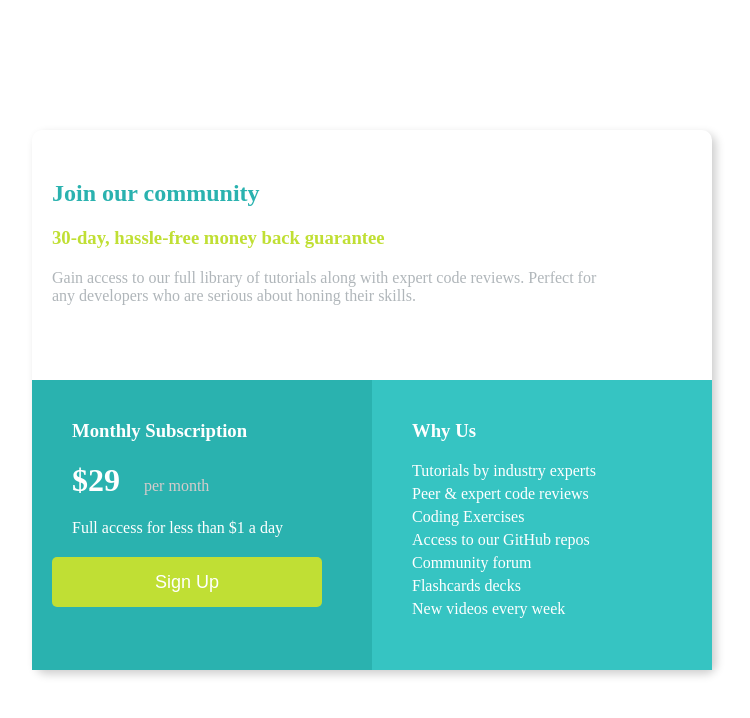
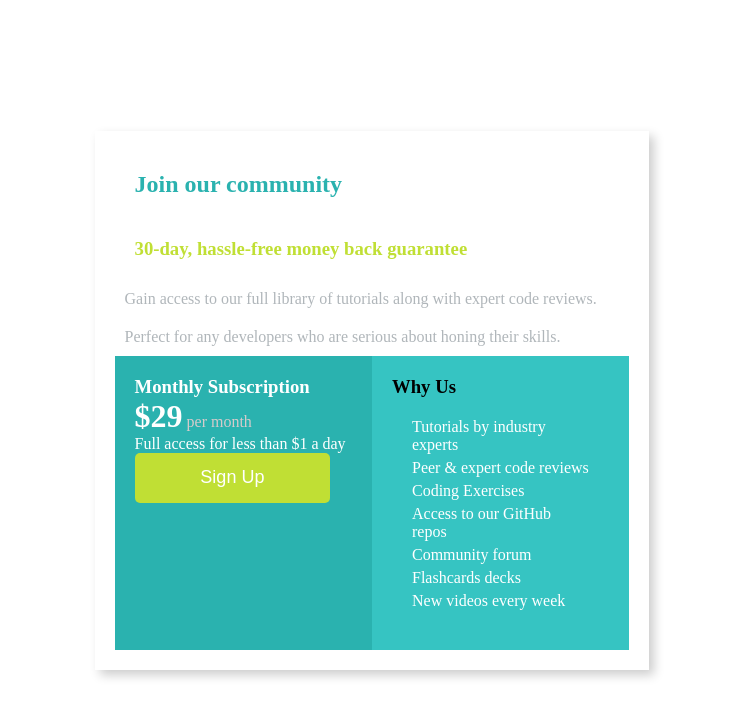
Before and after one commit to Bianca-Dascalescu/frontend-mentor-pricegrid, a plain HTML site: page index.html in a window 1280 px wide. Shown: the whole page, without its empty margins (268-1018 px from the left). Drawn offline with Linux system fonts and the light colour scheme.

Commit message:
fixes for the layout of the page

```diff
--- a/index.html
+++ b/index.html
@@ -1,23 +1,33 @@
 <!DOCTYPE html>
 <html lang="en">
   <head>
-    <meta charset="UTF-8">
-    <meta name="viewport" content="width=device-width, initial-scale=1.0">
-    <link rel="stylesheet" href="./style.css"/>
-    <link rel="preconnect" href="https://fonts.googleapis.com">
-<link rel="preconnect" href="https://fonts.gstatic.com" crossorigin>
-<link href="https://fonts.googleapis.com/css2?family=Karla:wght@400;700&family=Poppins&display=swap" rel="stylesheet">
+    <meta charset="UTF-8" />
+    <meta name="viewport" content="width=device-width, initial-scale=1.0" />
+    <link rel="stylesheet" href="./style.css" />
+    <link rel="preconnect" href="https://fonts.googleapis.com" />
+    <link rel="preconnect" href="https://fonts.gstatic.com" crossorigin />
+    <link
+      href="https://fonts.googleapis.com/css2?family=Karla:wght@400;700&family=Poppins&display=swap"
+      rel="stylesheet"
+    />
     <title>Price Grid</title>
   </head>
   <body>
     <div id="container">
-    <div id="inside-container">
+      <div id="sub-container">
         <div id="first-item">
           <h2 id="title">Join our community</h2>
           <h3 id="sub-title">30-day, hassle-free money back guarantee</h3>
-        <p id="paragraph">Gain access to our full library of tutorials along with expert code reviews. Perfect for any developers who are serious about honing their skills.</p>
+          <p class="paragraph">
+            Gain access to our full library of tutorials along with expert code
+            reviews.
+          </p>
+          <p class="paragraph">
+            Perfect for any developers who are serious about honing their
+            skills.
+          </p>
         </div>
-    <div class="secondContainer">
+        <div id="second-container">
           <div id="second-item">
             <h3 id="subscription-text">Monthly Subscription</h3>
             <h1 id="price">$29</h1>
--- a/style.css
+++ b/style.css
@@ -1,60 +1,79 @@
-
-/* general */
-
-*{
+* {
   margin: 0;
   padding: 0;
 }
 
-/* general container */
-
-#container{
+#container {
   display: flex;
+  height: 100vh;
   justify-content: center;
   align-items: center;
-    height: 100vh;
+  flex-direction: column;
 }
 
- /* general properties and values applicable for both mobile and desktop design*/
+#sub-container {
+  display: inline-flex;
+  flex-direction: column;
+  padding: 20px;
+  /* background-color: lightgray; Optional background color for visualization */
+}
 
-#title{
-    color:hsl(179, 62%, 43%);
+#sub-container {
+  box-shadow: 5px 5px 10px rgba(0, 0, 0, 0.2);
+}
+
+#second-container {
+  flex-grow: 1;
+}
+
+@media (min-width: 768px) {
+}
+/* General: colors and margins */
+#title,
+#sub-title,
+.paragraph,
+#subscription-text,
+#price,
+#period-of-time,
+#sub-price,
+#details {
+  /* margin: 10px;
+  color: white; */
+}
+
+#title {
+  color: hsl(179, 62%, 43%);
   margin: 20px;
 }
 
-#sub-title{
+#sub-title {
   color: hsl(71, 73%, 54%);
   margin: 20px;
 }
 
-#paragraph{
+.paragraph {
   color: hsl(204, 7%, 71%);
-    margin: 20px;
+  margin: 10px;
+}
+#subscription-text {
+  color: white;
+}
+#price,
+#period-of-time {
+  display: inline;
+}
+#price {
+  color: white;
+}
+#period-of-time {
+  color: rgb(213, 203, 203);
+}
+#sub-price {
+  color: white;
 }
 
-#subscription-text{
-    color: white;
-    margin: 20px;
-}
-
-#price{
-    color: white;
-    margin: 20px;
-    display: inline;
-}
-
-#period-of-time{
-    color: rgb(213, 203, 203);
-    display: inline;
-}
-
-#sub-price{
-    color: white;
-    margin: 20px;
-}
-
-#signup-button{
-    background-color:hsl(71, 73%, 54%);
+#signup-button {
+  background-color: hsl(71, 73%, 54%);
   color: white;
   border: none;
   font-size: 18px;
@@ -63,82 +82,63 @@
   border-radius: 5px;
 }
 
-#signup-button:hover{
-    background-color:hsl(71, 84%, 55%);
+#signup-button:hover {
+  background-color: hsl(71, 84%, 55%);
 }
 
-#details{
-    color: white;
-    margin: 20px;
-}
-
-#details-list{
+#details-list {
   color: white;
   list-style: none;
   margin: 20px;
 }
 
-ul{
+ul {
   display: flex;
   flex-direction: column;
   gap: 5px;
 }
 
-#second-item{
+#second-item {
   background-color: hsl(179, 62%, 43%);
   padding: 20px;
 }
-
-#third-item{
+#third-item {
   background-color: hsl(179, 57%, 49%);
   padding: 20px;
 }
 
-/* media-query */
+/* media queries */
 
 /* mobile */
-
-@media(max-width: 375px){
-
-#inside-container{
+@media (max-width: 400px) {
+  body {
     padding: 20px;
-    margin-top: 70px;
   }
 
-#first-item{
-    width: 100%;
-    height: 200px;
-    margin-top: 20px;
-    margin-bottom: 30px;
+  #first-item,
+  #second-item,
+  #third-item {
+    display: block;
   }
 }
 
-
 /* desktop */
 
-@media(min-width: 376px){
-/* first item/container */
-/* set the dimesions of the 3 containers */
-
-#first-item{
-    width: 600px;
-    height: 200px;
-    margin-top: 50px;
+@media (min-width: 401px) {
+  #first-item {
+    flex: 1; /* Takes up available space, pushing part 2 and part 3 down */
+    display: inline-flex;
+    flex-direction: column;
   }
 
-#second-item, #third-item{
-    width: 300px;
-    height: 250px;
-}
-
-/* second-item/container */
-
-.secondContainer{
+  /* flex containers */
+  #second-container {
     display: flex;
   }
 
-#inside-container {
-    box-shadow: 4px 4px 10px rgba(0, 0, 0, 0.2);
-    border-radius: 10px;
+  /* it takes space equally  */
+  #second-item,
+  #third-item {
+    flex: 1;
   }
 }
```
Lines whose indentation alone changed are shown as unchanged.
